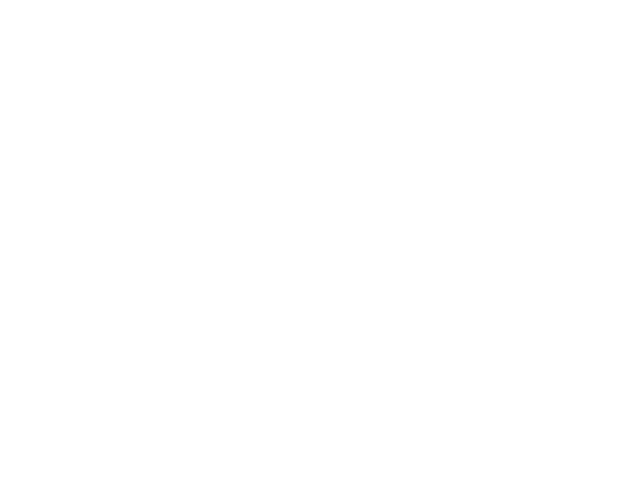
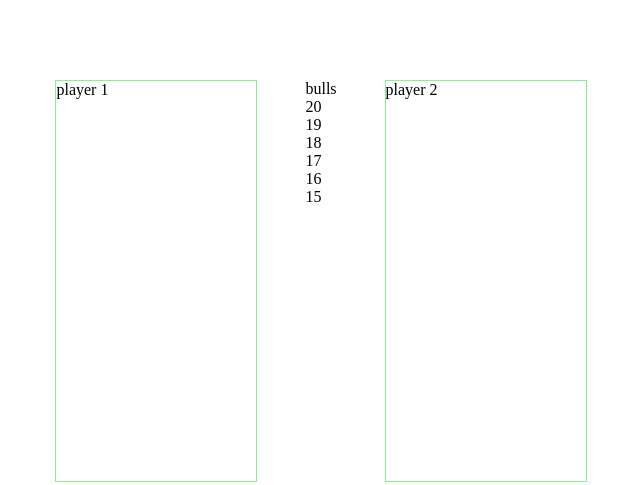
Before and after one commit to bambooOctopus/dart_score_card, a plain HTML site: page index.html in a window 1280 px wide. Shown: the whole page, without its empty margins (319-959 px from the left). Drawn offline with Linux system fonts and the light colour scheme.

Commit message:
basic layout

```diff
--- a/index.html
+++ b/index.html
@@ -7,7 +7,22 @@
     <title>darts</title>
     <link rel="stylesheet" href="style.css">
 </head>
-<body>
+<body class="body">
+
+
+    <div class="player"><p>player 1</p></div>
+    <div class="numbers">
+        <p>bulls</p>
+        <p>20</p>
+        <p>19</p>
+        <p>18</p>
+        <p>17</p>
+        <p>16</p>
+        <p>15</p>
+
+    </div>
+
+    <div class="player"><p>player 2</p></div>
 
     <script src="script.js"></script>
 
--- a/style.css
+++ b/style.css
@@ -0,0 +1,18 @@
+* {
+    padding: 0;
+    margin: 0;
+}
+
+.body {
+    display: flex;
+    flex-direction: row;
+    gap: 3rem;
+    justify-content: center;
+    margin-top: 5rem;
+}
+
+.player {
+    border: solid 1px lightgreen;
+    height: 400px;
+    width: 200px;
+}
```
